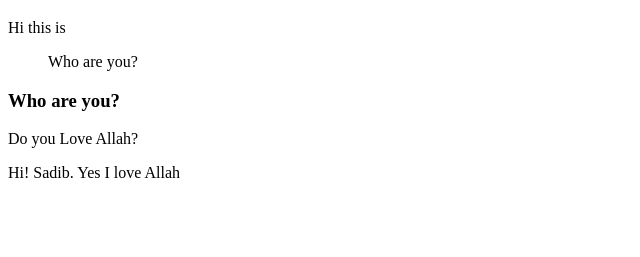
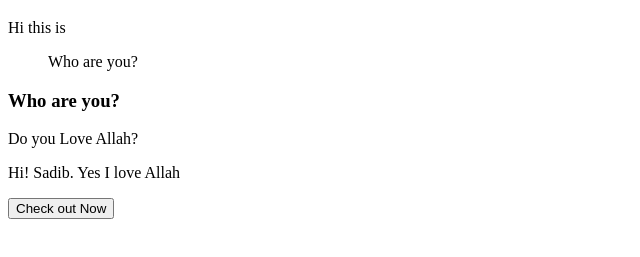
Before and after one commit to SadibHossen/my-first-website, a plain HTML site: page index.html in a window 1280 px wide. Shown: the part 61-318 px from the top of the page, without its empty margins (0-640 px from the left). Drawn offline with Linux system fonts and the light colour scheme.

Commit message:
changes done

```diff
--- a/index.html
+++ b/index.html
@@ -12,5 +12,7 @@
     <h3>Who are you?</h3>
     <div>Do you Love Allah?</div>
     <p> Hi! Sadib. Yes I love Allah</p>
+        <button>Check out Now</button>
+
 </body>
 </html>
```
